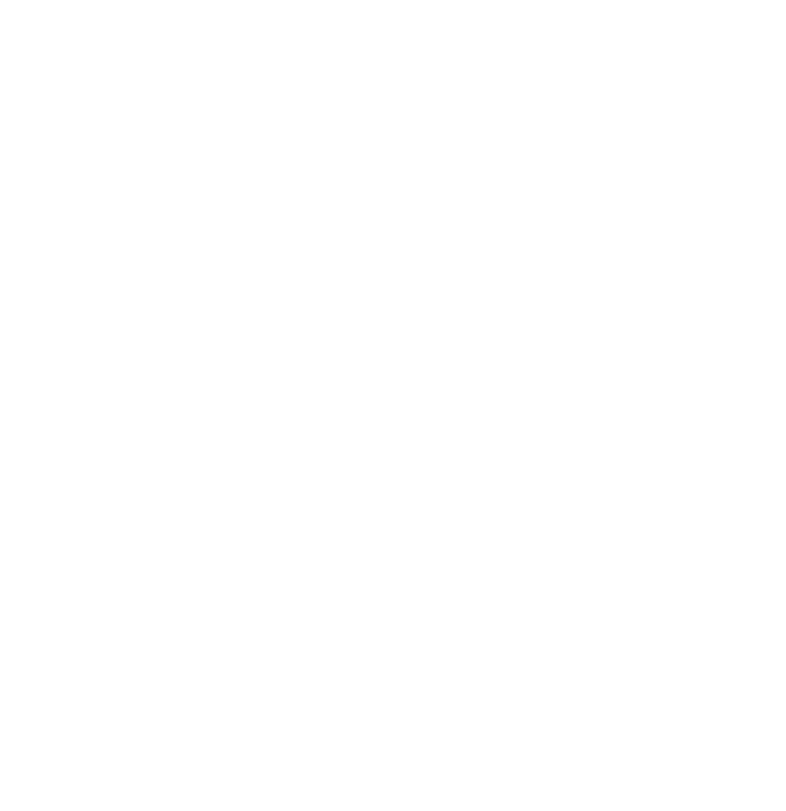
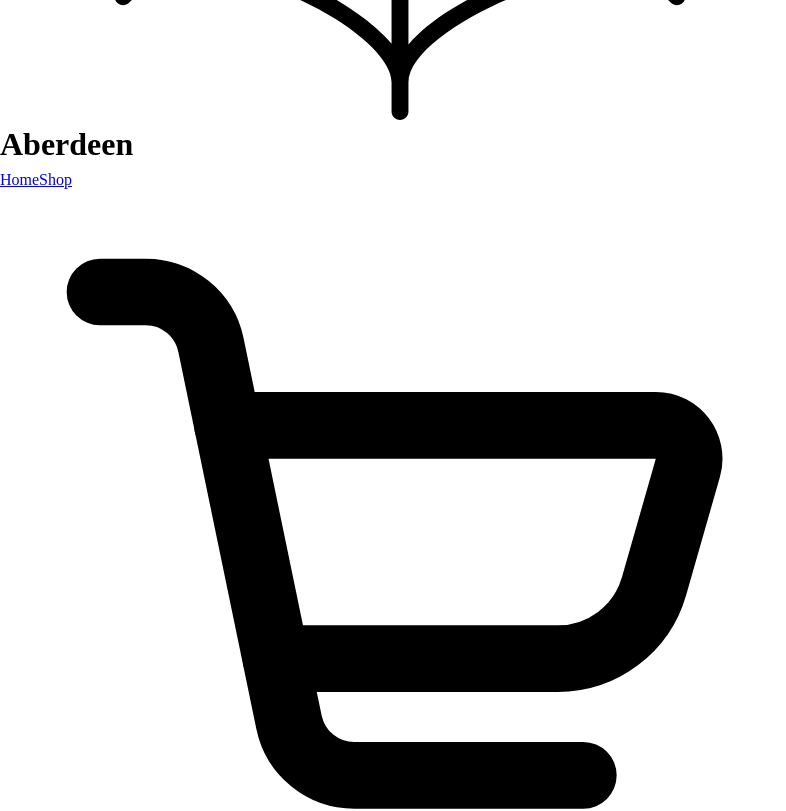
Before and after one commit to fadingmorsecode/shopping-cart, a React (Vite) app: page /cart in a window 1280 px wide. Shown: the part 680-1491 px from the top of the page, without its empty margins (0-786 px from the left). Before the commit the page ends 800 px from the top, so only its background shows below. Built offline with nearby package versions, Linux system fonts and the light colour scheme.

Commit message:
Render header component in all current pages

```diff
--- a/src/components/header/header.jsx
+++ b/src/components/header/header.jsx
@@ -6,8 +6,8 @@
       <img src='/aberdeen-logo.svg' alt='Aberdeen cobweb logo' />
       <h1>Aberdeen</h1>
       <Link to='/'>Home</Link>
-      <Link to='shop'>Shop</Link>
-      <Link to='cart'>
+      <Link to='/shop'>Shop</Link>
+      <Link to='/cart'>
         <img src='/shopping-cart.svg' alt='Shopping cart icon' />
       </Link>
     </header>
--- a/src/components/shop/shop.jsx
+++ b/src/components/shop/shop.jsx
@@ -1 +1,5 @@
-export default function Shop() {}
+import Header from '../header/header';
+
+export default function Shop() {
+  return <Header />;
+}
--- a/src/components/shoppingcart/shoppingcart.jsx
+++ b/src/components/shoppingcart/shoppingcart.jsx
@@ -1 +1,5 @@
-export default function ShoppingCart() {}
+import Header from '../header/header';
+
+export default function ShoppingCart() {
+  return <Header />;
+}
```
